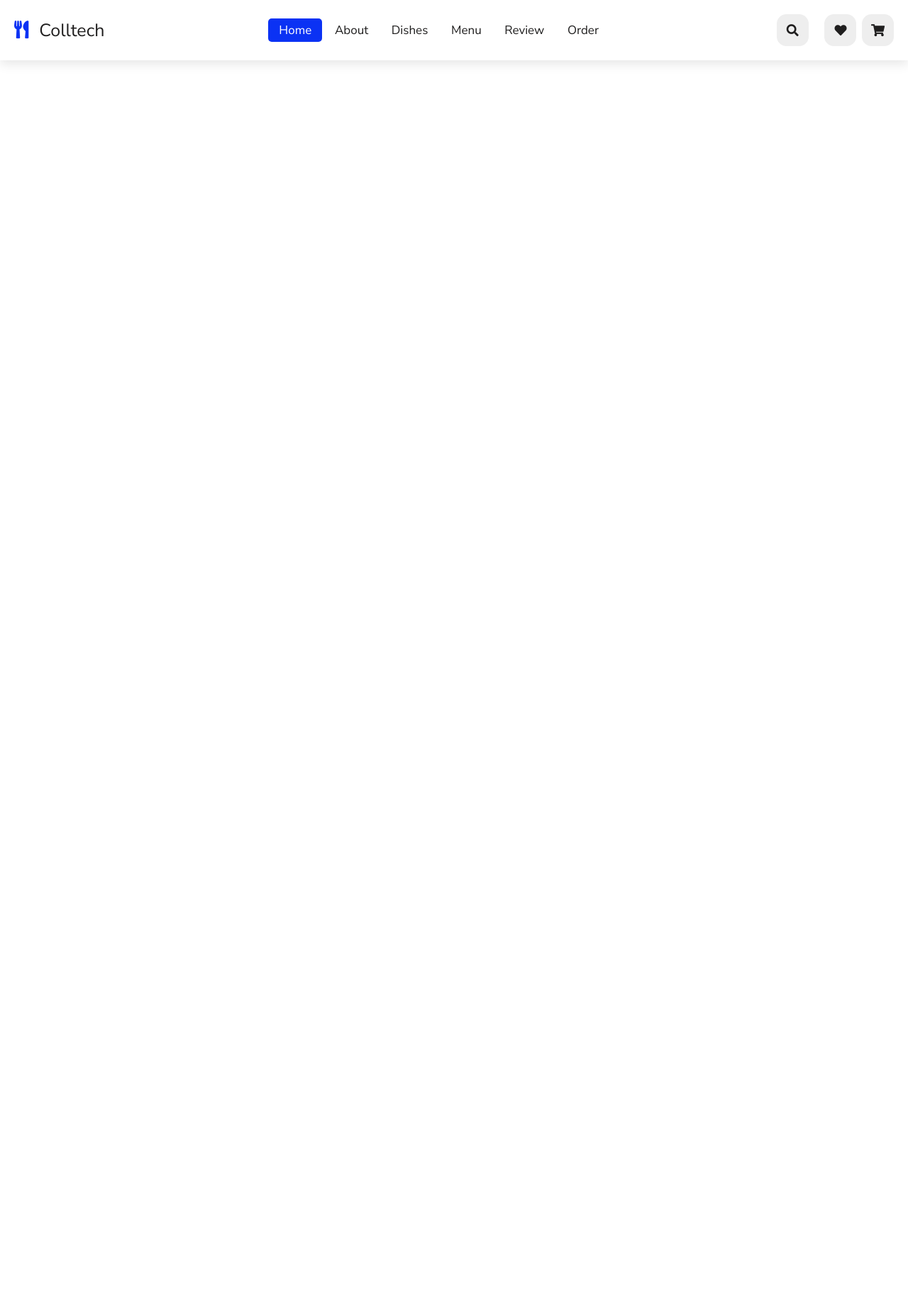
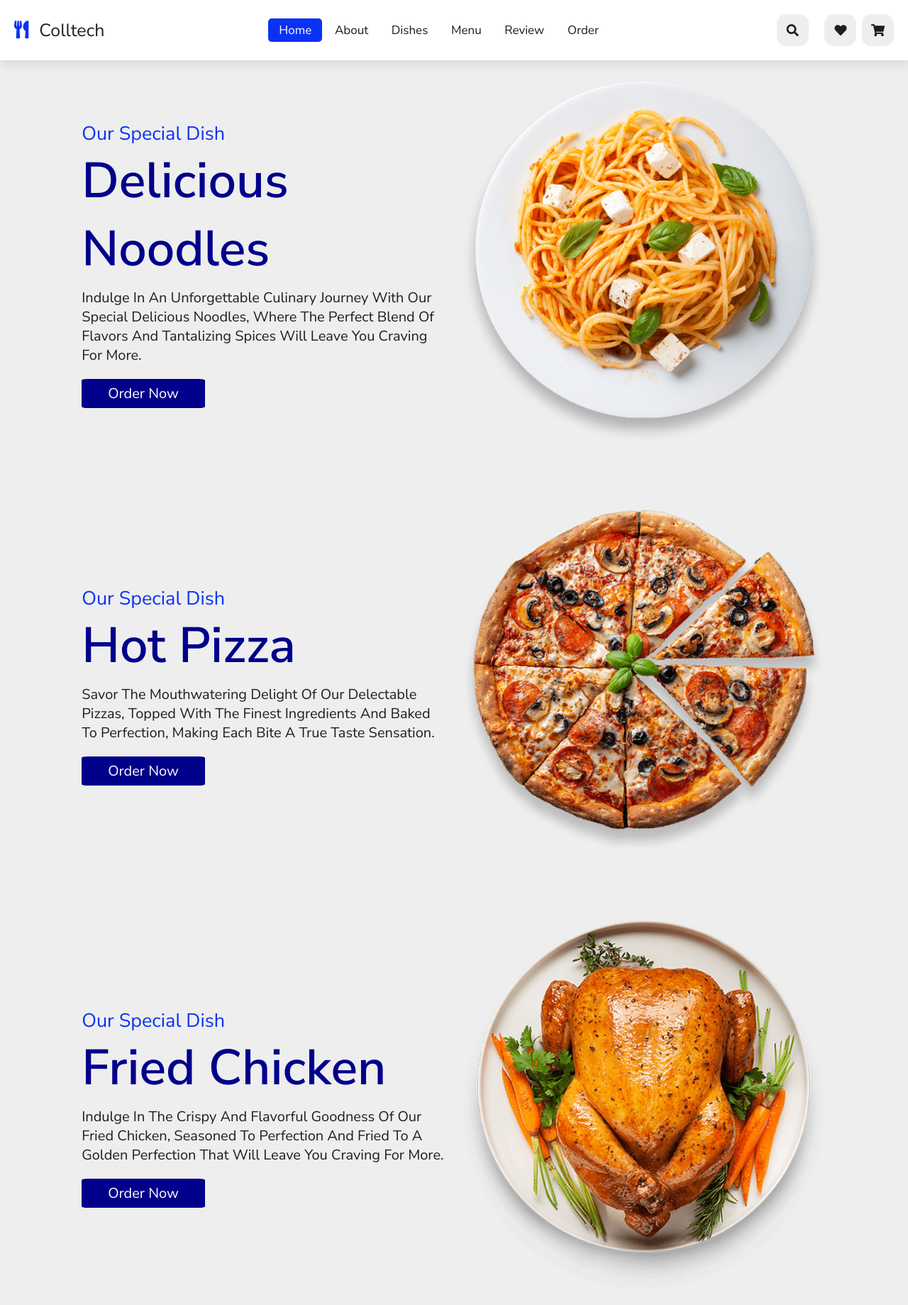
Before and after one commit to Collincehals/Food_restaurant_website, a Flask app: page / in a window 1280 px wide. Shown: the whole page at 71% size. Before the commit the page ends 90 px from the top, so only its background shows below. Run offline with Flask 3, Linux system fonts and the light colour scheme; some libraries are stand-ins or nearby versions.

Commit message:
Addition of the home section of the HTML and styling.

```diff
--- a/static/styles.css
+++ b/static/styles.css
@@ -14,6 +14,12 @@ html {
   scroll-behavior:smooth;
   overflow-x:hidden;
   font-size:62.5%;
+}
+section {
+  padding:2rem 9%;
+}
+section:nth-child(even) {
+  background:#eee;
 }
 
 :root {
@@ -96,10 +102,48 @@ header .icons #menu-bars {
   display:none;
 }
 
+.home .home-slider .slide {
+  display:flex;
+  align-items:center;
+  flex-wrap:wrap;
+  gap:2rem;
+  padding-top:9rem;
+}
+.home .home-slider .slide .content {
+   flex: 1 1 45rem;
+}
+.home .home-slider .slide .image {
+  flex: 1 1 45rem;
+}
+.home .home-slider .slide .image img {
+  width:100%;
+}
+.home .home-slider .slide .content span{
+  font-size:2.7rem;
+  color:var(--blue);
+}
+.home .home-slider .slide .content h3{
+  font-size:7rem;
+  color:darkblue;
+}
+.home .home-slider .slide .content p{
+  font-size:2rem;
+  padding: .7rem 0;
+  color:var(--black);
+  margin-bottom:2rem;
+}
+.home .home-slider .slide .content .btn {
+  font-size:2rem;
+  padding: .7rem 3.7rem;
+  color:var(--white);
+  background:darkblue;
+  border-radius:5%;
+}
 
-
-
-
+.home .home-slider .slide .content .btn:hover {
+  background:var(--green);
+  transform:translateX(3rem);
+}
 
 
 
--- a/templates/home.html
+++ b/templates/home.html
@@ -31,11 +31,51 @@
 <a href="#" class="fas fa-heart" id="heart"></a>
 <a href="#" class="fas fa-shopping-cart" id="cart"></a>
 <i class="fas fa-bars" id="menu-bars"></i>
-
-
   </div>
 </header>
 <!---Header section ends here --->
+
+<!---Home section starts here --->
+<section class="home" id="home">
+  <div class="home-slider">
+   <div class="wrapper">
+     <div class="slide">
+        <div class="content">
+          <span>Our Special Dish</span>
+          <h3>Delicious Noodles</h3>
+          <p>Indulge in an unforgettable culinary journey with our special delicious noodles, where the perfect blend of flavors and tantalizing spices will leave you craving for more.</p>
+          <a href="#" class="btn">Order Now </a>
+        </div>
+       <div class="image">
+         <img src="/static/home-img-1.png">
+       </div>
+     </div>
+     <div class="slide">
+        <div class="content">
+          <span>Our Special Dish</span>
+          <h3>Hot Pizza</h3>
+          <p>Savor the mouthwatering delight of our delectable pizzas, topped with the finest ingredients and baked to perfection, making each bite a true taste sensation.</p>
+          <a href="#" class="btn">Order Now </a>
+        </div>
+       <div class="image">
+         <img src="/static/home-img-3.png">
+       </div>
+     </div>
+     <div class="slide">
+        <div class="content">
+          <span>Our Special Dish</span>
+          <h3>Fried Chicken </h3>
+          <p>Indulge in the crispy and flavorful goodness of our fried chicken, seasoned to perfection and fried to a golden perfection that will leave you craving for more.</p>
+          <a href="#" class="btn">Order Now </a>
+        </div>
+       <div class="image">
+         <img src="/static/home-img-2.png">
+       </div>
+     </div>
+   </div>
+  </div>
+</section>
+<!---Home section ends here --->
 
 </body>
 </html>
```
